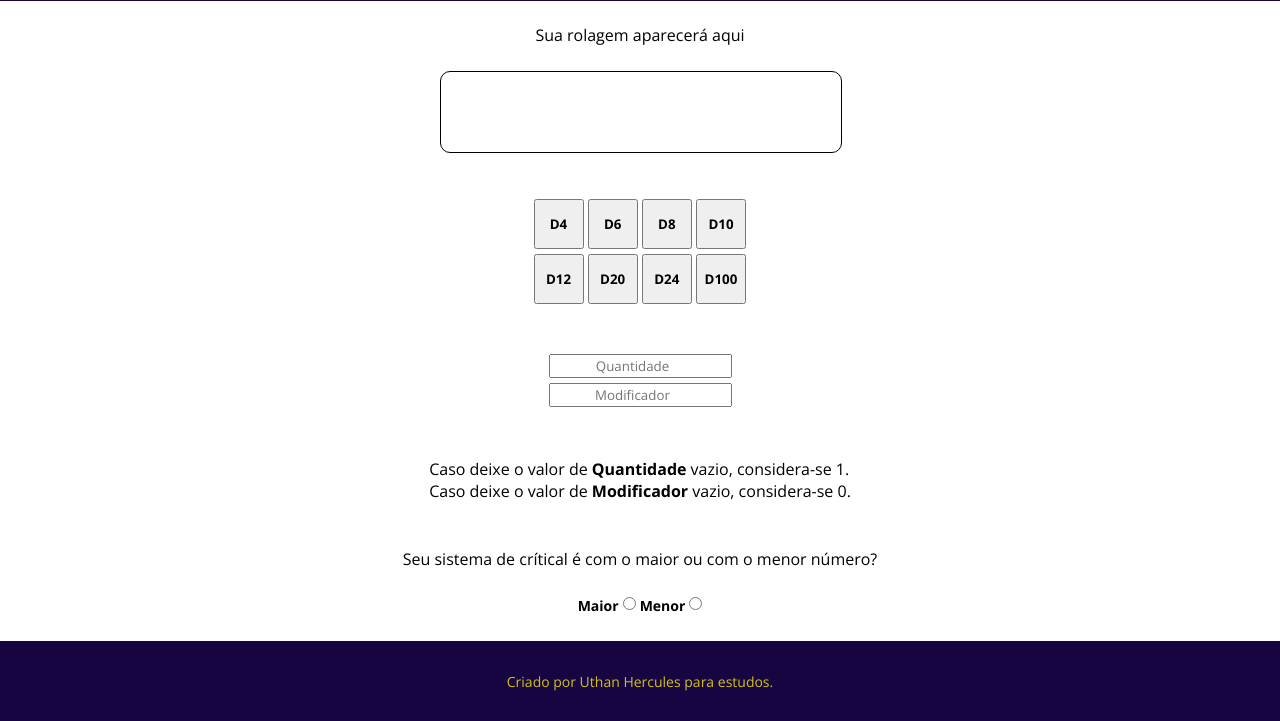
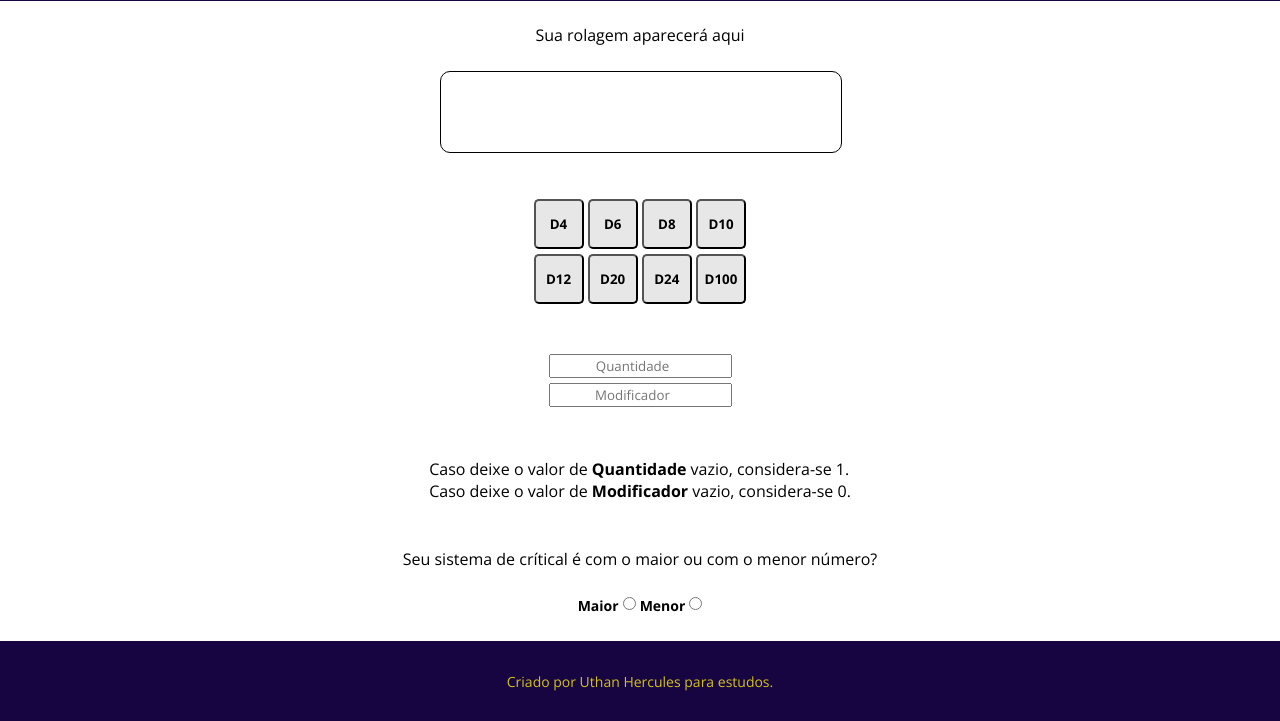
Before and after one commit to uthanhercules/diceroller.github.io, a plain HTML site: page index.html in a window 1280 px wide. Shown: the part 79-800 px from the top of the page. Drawn offline with nearby package versions, Linux system fonts and the light colour scheme.

Commit message:
V2.012
Corrigido bug onde os botões ficavam invisíveis para usuários no "Modo Escuro".

```diff
--- a/css/index.css
+++ b/css/index.css
@@ -10,6 +10,9 @@ button{
     height: 50px;
     margin-bottom: 5px;
     font-weight: bold;
+    border-radius: 5px;
+    color: black;
+    background-color: rgb(231, 231, 231);
 }
 
 input{
@@ -49,6 +52,7 @@ main{
     display: flex;
     flex-direction: column;
     height: 80vh;
+    background-color: white;
 }
 
 @media only screen and (min-width: 421px){
```
